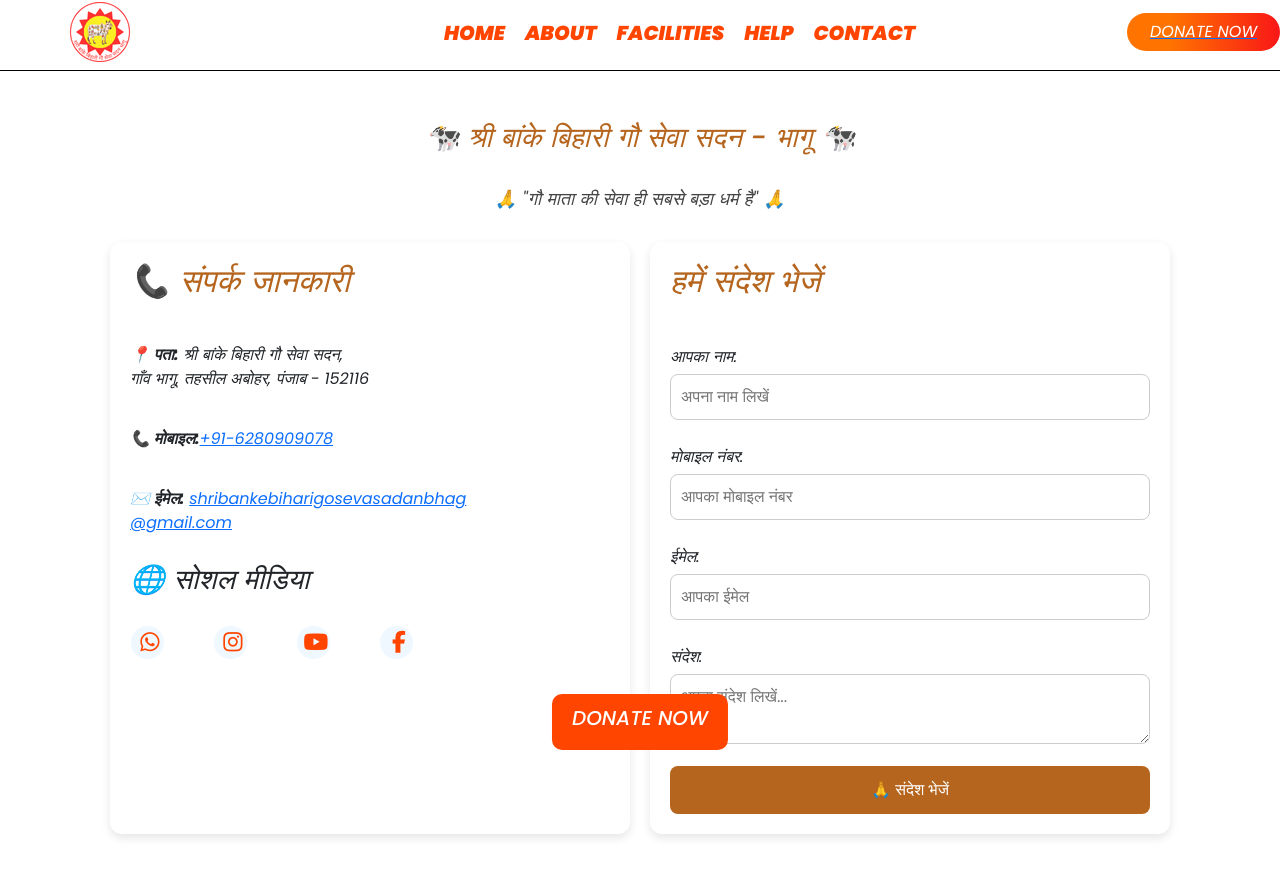
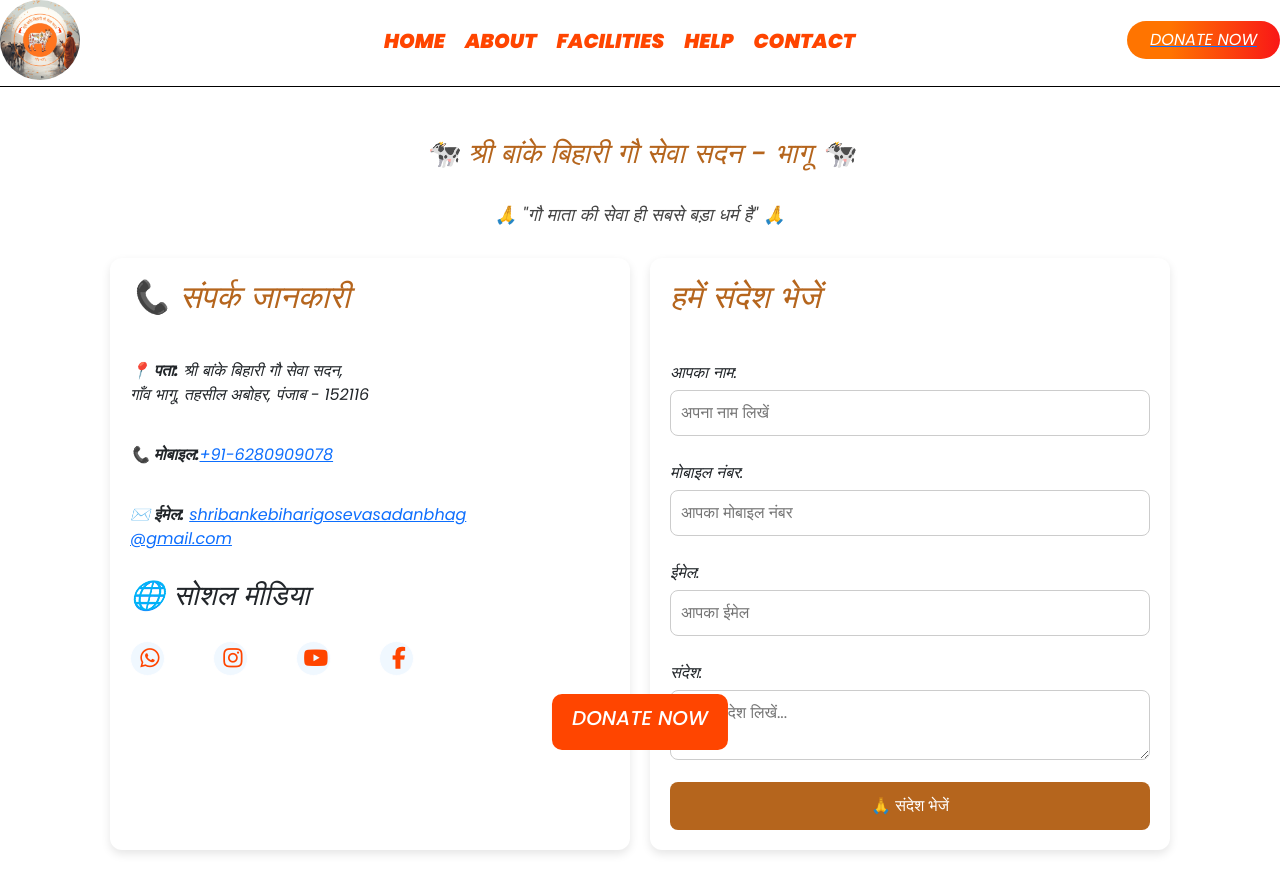
Before and after one commit to mukeshkumar791/bhagu-gaushala--sadan, a React (Create React App) app: page /contact in a window 1280 px wide. Shown: the top 892 px of the page. Built offline with nearby package versions, Linux system fonts and the light colour scheme; grey boxes are pictures that could not be loaded.

Commit message:
logo change

```diff
--- a/src/App.js
+++ b/src/App.js
@@ -14,8 +14,8 @@ function App() {
   <Route path="/" element={< Home/>} />
   <Route path="/about" element={<About />}/>
   <Route path="/donate" element={< Donate/>}/>
-  < Route path='/facilities' element={<Faciities/>}  />
-  < Route path='/help' element={<Help/>}  />
+  <Route path='/facilities' element={<Faciities/>}  />
+  <Route path='/help' element={<Help/>}  />
   <Route path='/contact' element={<Contact/>}/>
   </Routes>
     </>
--- a/src/componnet/Navbar.css
+++ b/src/componnet/Navbar.css
@@ -49,6 +49,11 @@
   font-weight: 900;
   transition: color 0.3s;
   font-size: 20px;
+}
+.gaulogo{
+      width: 80px;
+    height: 80px;
+    border-radius: 50%;
 }
 
 .nav-links a:hover {
--- a/src/componnet/Navbar.jsx
+++ b/src/componnet/Navbar.jsx
@@ -2,7 +2,7 @@ import '../componnet/Navbar.css'
 import React from 'react';
 import { NavLink } from "react-router-dom";
  import togglaimg from '../img/protg.png'
- import logo from "../1.png"
+ import logo from "../img/mukeshjakhar,.png"
 export default function Navbar() {
   const closeMenu = () => {
     document.getElementById("menu-toggle").checked = false;
@@ -12,7 +12,7 @@ export default function Navbar() {
     <div className='contanier'>
  <div className='logo'>
         <div className='d-flex logo-tittel '>
-          <img src={logo} alt="gaulogo" />
+          <img className='gaulogo' src={logo} alt="gaulogo" />
           {/* <h2 className='gau'>गौ सेवा सदन</h2>  */}
         </div>
 
--- a/src/page/contect.jsx
+++ b/src/page/contect.jsx
@@ -1,6 +1,7 @@
-import React from "react";
+import React  from "react";
 import "./Contect.css";
 import Footer from "../componnet/Footer";
+// import { render } from "@testing-library/react";
 export default function Contact() {
   return (
     <>
@@ -74,8 +75,6 @@ export default function Contact() {
         width="100%"
         height="100%"
         style={{ border: 0 }}
-        // allowFullScreen=""
-        // loading="lazy"
       ></iframe>
     </div>
     </section>
```
Also changed, not shown: src/img/mukeshjakhar,.png (added).
